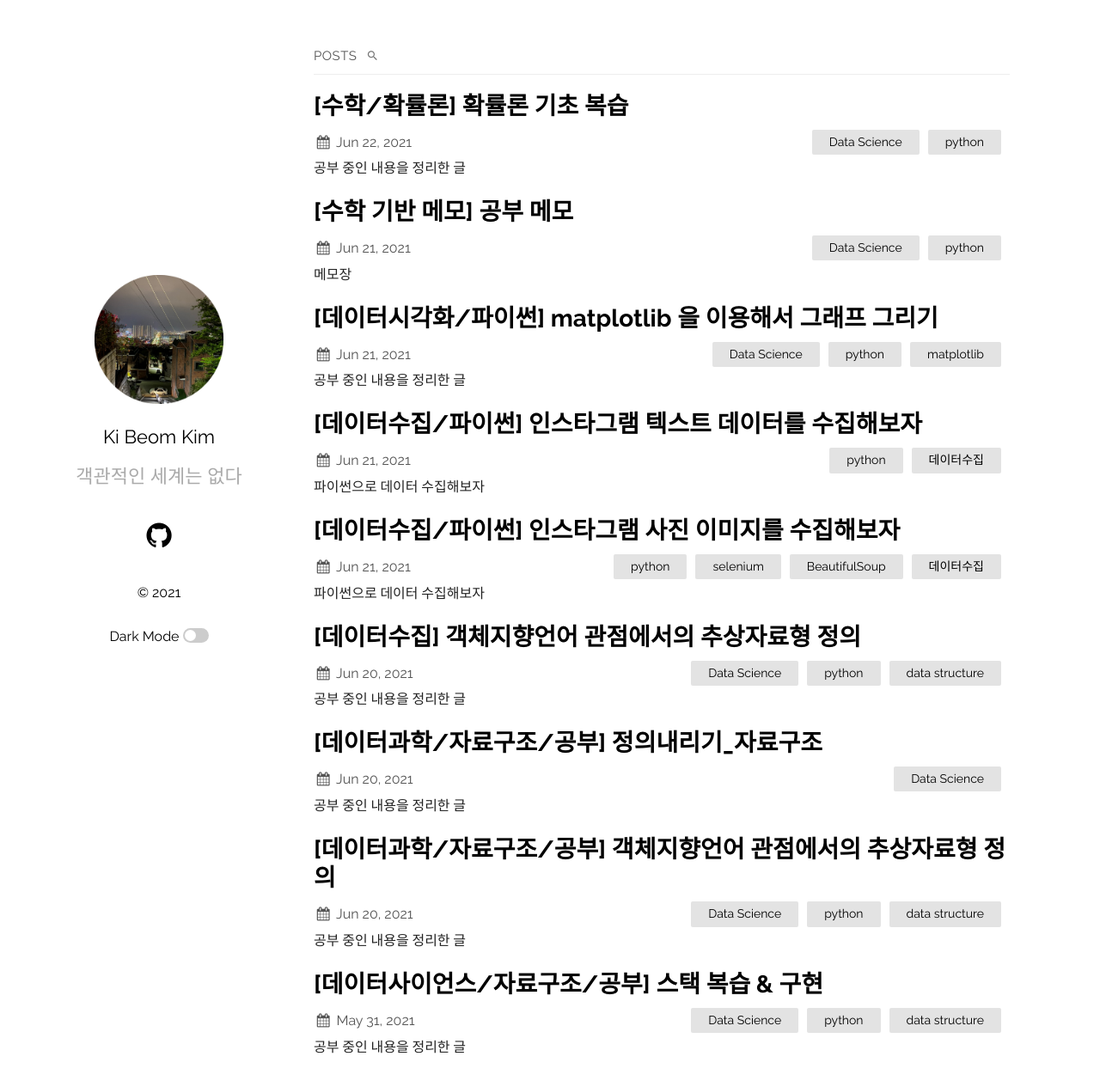
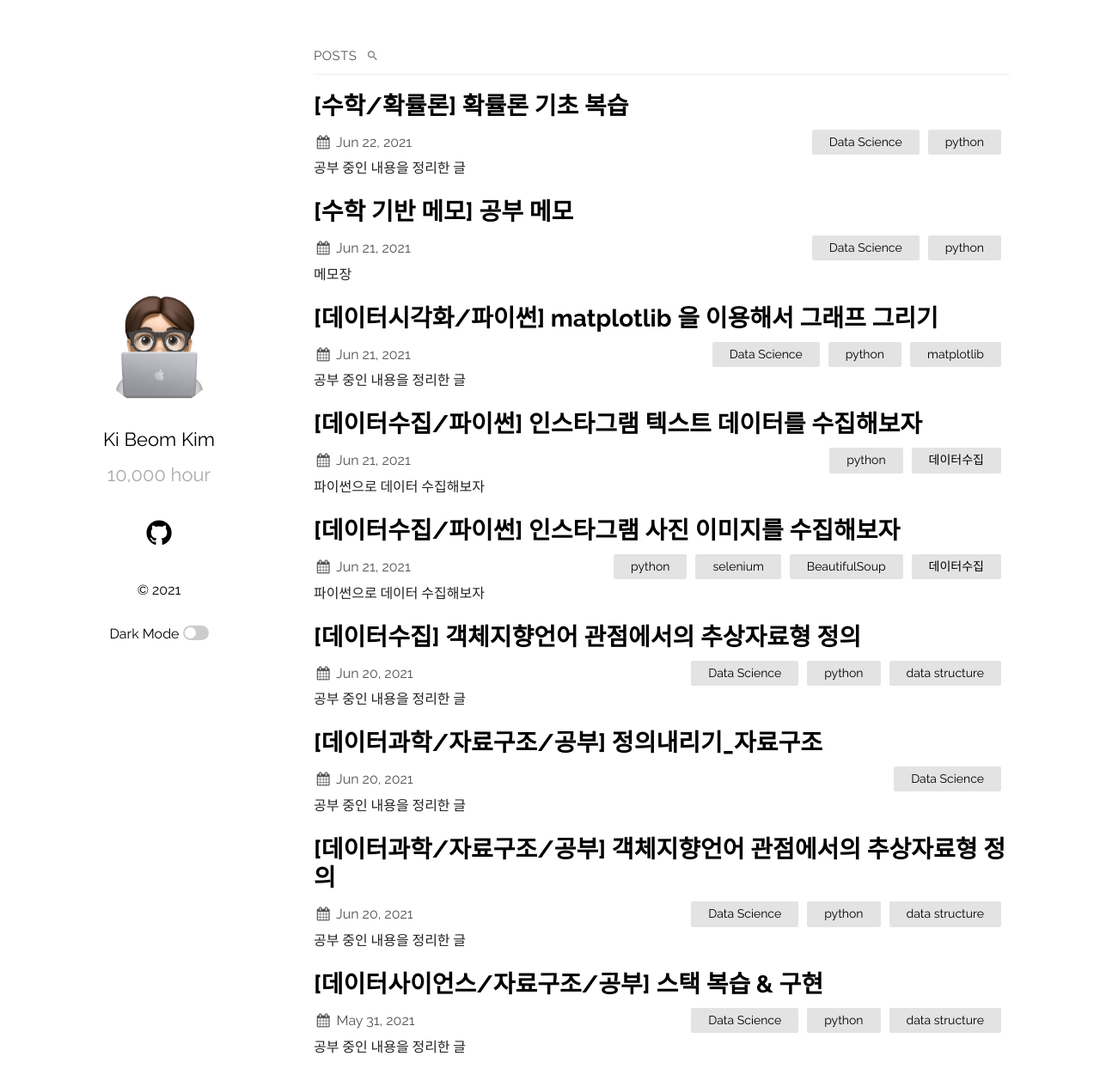
Before and after one commit to tigerkey10/tigerkey10.github.io, a Jekyll site: the page built from index.md, in a window 1280 px wide and 1278 px high. Shown: the top 1265 px of the window at 86% size. Built offline with Jekyll 4.4.1, drawn with Linux system fonts in a browser that asks for light colours.

Commit message:
'블로그 대문사진 변경'

```diff
--- a/_config.yml
+++ b/_config.yml
@@ -13,12 +13,12 @@
   sass_dir: _sass
 plainwhite:
   name: Ki Beom Kim
-  tagline: 객관적인 세계는 없다
+  tagline: 10,000 hour
   date_format: "%b %-d, %Y"
   sitemap: true # set to true to generate sitemap.xml content
   search: true # set to true to enable searchbar
   dark_mode: true # set to true to add dark mode toggle
-  portfolio_image: "assets/img.png" # the path from the base directory of the site to the image to display (no / at the start)
+  portfolio_image: "assets/emoge.png" # the path from the base directory of the site to the image to display (no / at the start)
   html_lang: "en" # set the lang attribute of the <html> tag for the pages. See here for a list of codes: https://www.w3schools.com/tags/ref_country_codes.asp
   condensed_mobile:
     #- home
```
Also changed, not shown: 1 other file.
